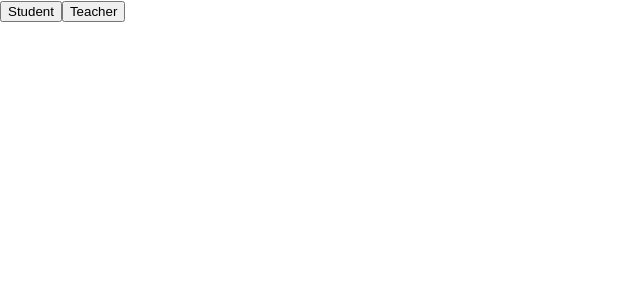
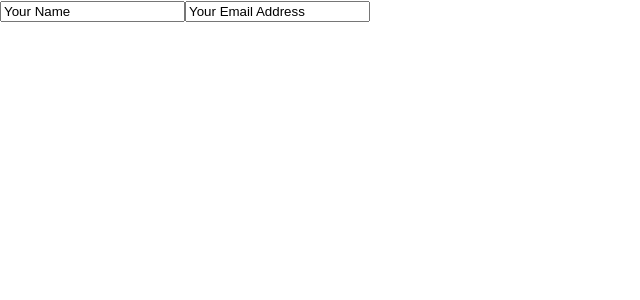
Before and after one commit to JTomaney/Student-Teacher-booking, a React (Create React App) app in the folder client/: page /student in a window 1280 px wide. Shown: the top 300 px of the page, without its empty margins (0-640 px from the left). Built offline with nearby package versions, Linux system fonts and the light colour scheme.

Commit message:
add router

```diff
--- a/client/src/App.js
+++ b/client/src/App.js
@@ -1,10 +1,15 @@
 import React from "react";
 import "./App.css";
+import { BrowserRouter as Router } from "react-router-dom";
 
 import Layout from "./containers/Layout/Layout";
 
 function App() {
-  return <Layout />;
+  return (
+    <Router>
+      <Layout />
+    </Router>
+  );
 }
 
 export default App;
--- a/client/src/containers/Layout/Layout.js
+++ b/client/src/containers/Layout/Layout.js
@@ -1,6 +1,8 @@
 import React, { Component } from "react";
+import { Route, Switch } from "react-router-dom";
 
 import LandingPage from "../../components/LandingPage/LandingPage";
+import Student from "../Student/Student";
 
 export class Layout extends Component {
   state = {
@@ -10,7 +12,12 @@ export class Layout extends Component {
   };
 
   render() {
-    return <LandingPage />;
+    return (
+      <Switch>
+        <Route path="/student" component={Student} />
+        <Route path="/" component={LandingPage} />
+      </Switch>
+    );
   }
 }
 
--- /dev/null
+++ b/client/src/containers/Student/Student.js
@@ -0,0 +1,20 @@
+import React, { Component } from "react";
+
+export class Student extends Component {
+  state = {
+    name: "",
+    email: "",
+    selectedAppointment: null
+  };
+
+  render() {
+    return (
+      <div>
+        <input type="text" value="Your Name" />
+        <input type="email" value="Your Email Address" />
+      </div>
+    );
+  }
+}
+
+export default Student;
```
Also changed, not shown: client/src/components/Student/Student.js (deleted), 1 other file (tests, documents, lock files or other folders).
